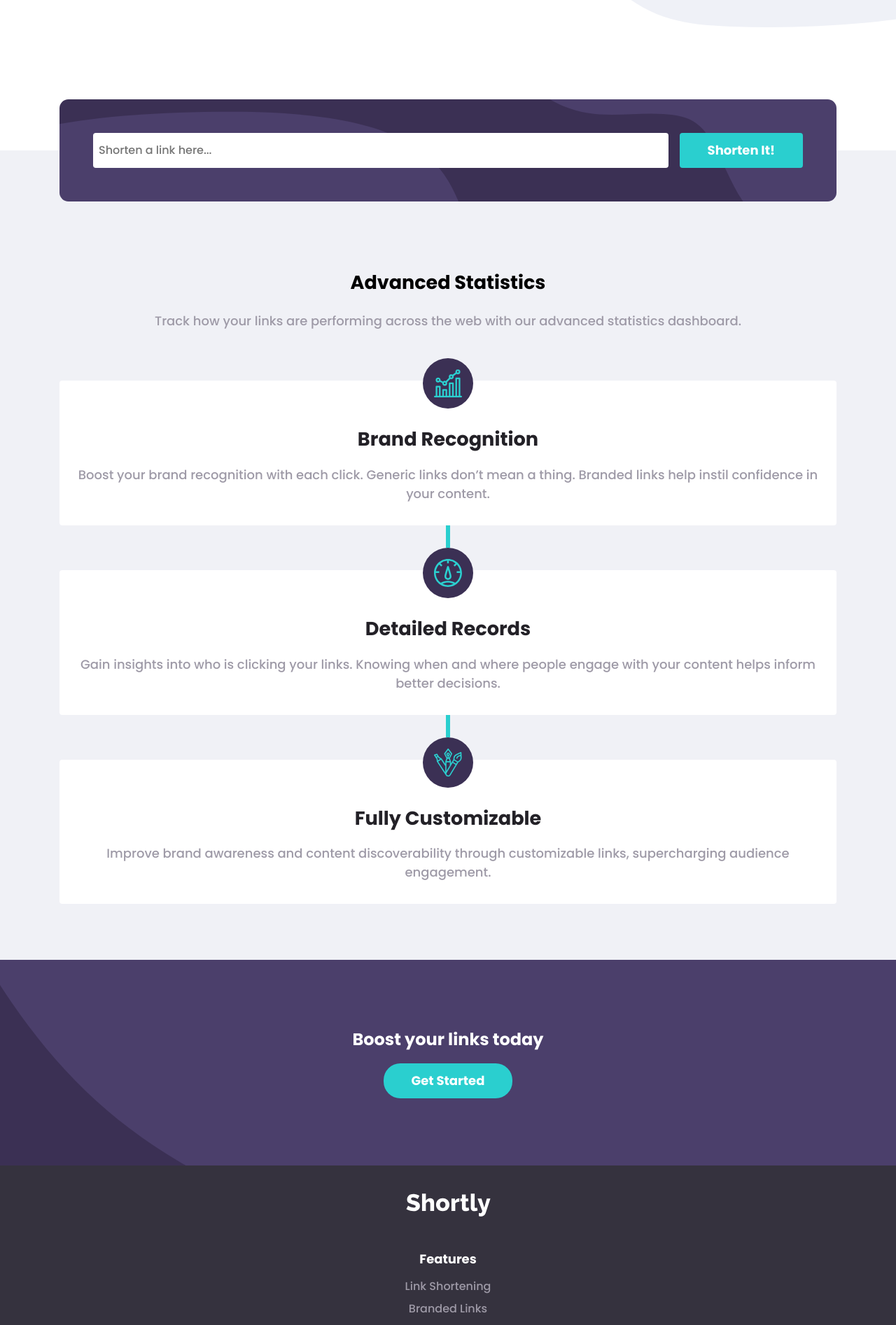
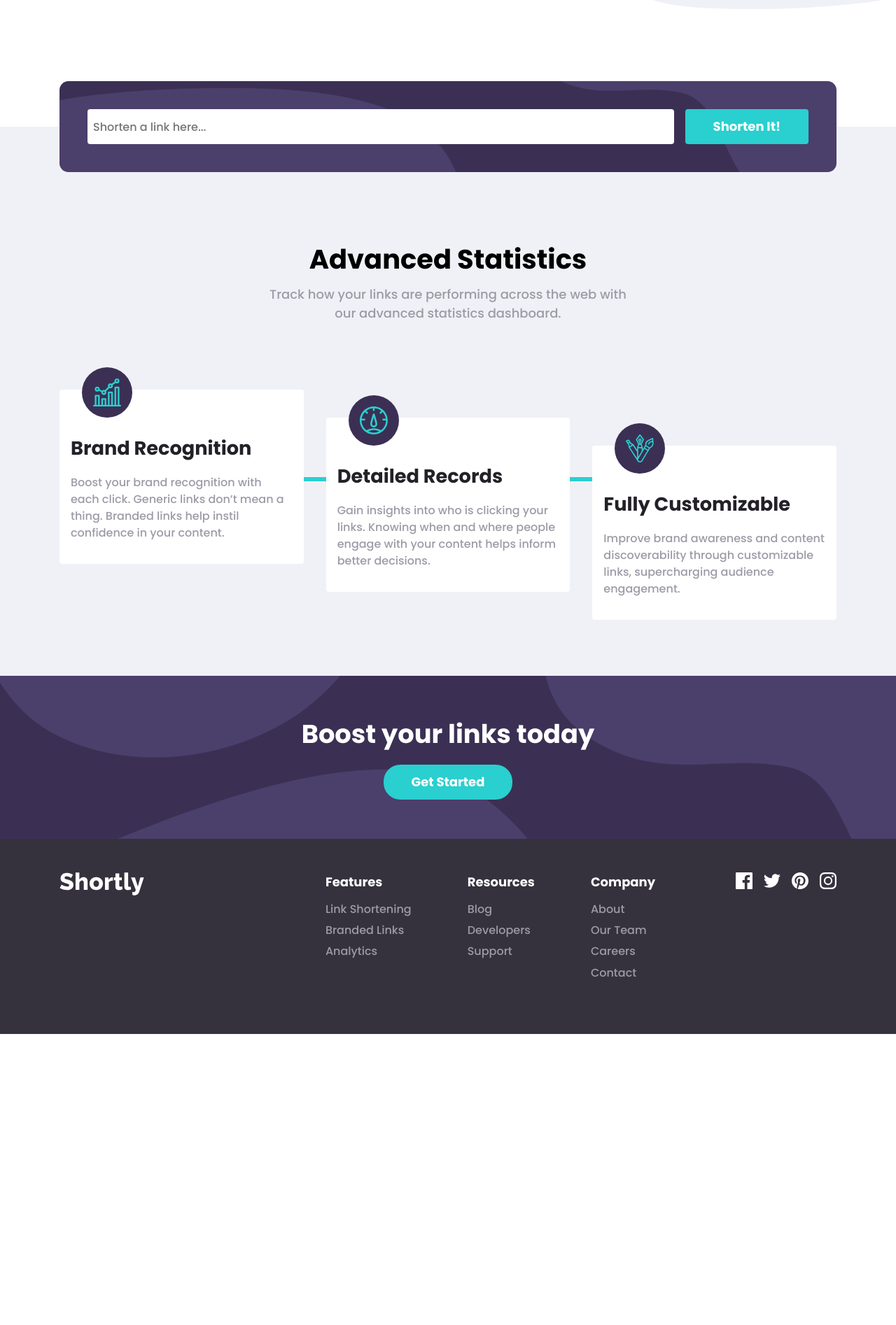
Before and after one commit to M9lTHblu/url-shortening, a React (Create React App) app: page / in a window 1280 px wide. Shown: the part 599-2493 px from the top of the page at 70% size. After the commit the page ends 2077 px from the top, so only its background shows below. Built offline with nearby package versions, Linux system fonts and the light colour scheme.

Commit message:
add desktop and mobile langing page

```diff
--- a/src/components/BoostLinks/BoostLinks.jsx
+++ b/src/components/BoostLinks/BoostLinks.jsx
@@ -1,12 +1,13 @@
 import styled from 'styled-components/macro';
-import bgm from '../../assets/images/bg-boost-mobile.svg'
+import bgm from '../../assets/images/bg-boost-mobile.svg';
+import bgd from '../../assets/images/bg-boost-desktop.svg';
 import {Button} from '../Button/Button';
 
 export const BoostLinks = () => {
   return (
       <Section>
         <h3>Boost your links today</h3>
-        <Button size='md' text='Get Started'/>
+        <Button size="md" text="Get Started" />
       </Section>
   );
 };
@@ -19,9 +20,20 @@ const Section = styled.section`
   background-size: cover;
   text-align: center;
 
-  h3{
+  h3 {
     margin-bottom: 1rem;
     font-size: 1.5rem;
     color: white;
   }
+
+  @media (min-width: 767px) {
+    padding: 3.5rem 0;
+    background-image: url(${bgd});
+    background-repeat: no-repeat;
+    background-size: cover;
+
+    h3 {
+      font-size: 2.3rem;
+    }
+  }
 `;
--- a/src/components/Button/Button.js
+++ b/src/components/Button/Button.js
@@ -7,7 +7,7 @@ export const Button = styled.input.attrs(({text}) => ({
   border: none;
   font-family: var(--family);
   font-size: var(--size);
-  font-weight: var(--weight-bold);
+
   color: white;
   background-color: var(--cyan);
   white-space: nowrap;
@@ -36,15 +36,18 @@ export const Button = styled.input.attrs(({text}) => ({
 // sizes
 
 const sm = css`
-  padding: 0 1.5rem;
-  line-height: 2.5;
+  padding: 0 1rem;
+  font-size: 1rem;
+  line-height: 2;
 `;
 const md = css`
   padding: 0 2.5rem;
+  font-weight: var(--weight-bold);
   line-height: 2.75;
 `;
 const lg = css`
   padding: 0 2.5rem;
+  font-weight: var(--weight-bold);
   line-height: 3.5;
 `;
 
--- a/src/components/Features/Features.jsx
+++ b/src/components/Features/Features.jsx
@@ -1,7 +1,7 @@
 import styled from 'styled-components/macro';
-import brand from '../../assets/images/icon-brand-recognition.svg'
-import detailed from '../../assets/images/icon-detailed-records.svg'
-import fully from '../../assets/images/icon-fully-customizable.svg'
+import brand from '../../assets/images/icon-brand-recognition.svg';
+import detailed from '../../assets/images/icon-detailed-records.svg';
+import fully from '../../assets/images/icon-fully-customizable.svg';
 
 export const Features = () => {
   return (
@@ -21,8 +21,10 @@ export const Features = () => {
               </CardImg>
               <h3>Brand Recognition</h3>
               <p>
-                Boost your brand recognition with each click. Generic links don’t
-                mean a thing. Branded links help instil confidence in your content.
+                Boost your brand recognition with each click. Generic links
+                don’t
+                mean a thing. Branded links help instil confidence in your
+                content.
               </p>
             </Card>
             <Card>
@@ -31,7 +33,8 @@ export const Features = () => {
               </CardImg>
               <h3>Detailed Records</h3>
               <p>
-                Gain insights into who is clicking your links. Knowing when and where
+                Gain insights into who is clicking your links. Knowing when and
+                where
                 people engage with your content helps inform better decisions.
               </p>
             </Card>
@@ -41,7 +44,8 @@ export const Features = () => {
               </CardImg>
               <h3>Fully Customizable</h3>
               <p>
-                Improve brand awareness and content discoverability through customizable
+                Improve brand awareness and content discoverability through
+                customizable
                 links, supercharging audience engagement.
               </p>
             </Card>
@@ -49,14 +53,14 @@ export const Features = () => {
         </Container>
       </Section>
 
-  )
-}
+  );
+};
 
 const Section = styled.section`
   padding: 6rem 0 5rem;
   color: var(--gray);
   background-color: #F0F1F6;
-`
+`;
 const Container = styled.section.attrs({
   className: 'wrapper',
 })`
@@ -64,20 +68,54 @@ const Container = styled.section.attrs({
 `;
 
 const CardContainer = styled.div`
-  display: flex;
-  flex-direction: column;
+  position: relative;
+  display: grid;
   gap: 4rem;
-`
+
+  ::before {
+    content: '';
+    position: absolute;
+    left: calc(50% - (.4rem / 2));
+    height: 100%;
+    width: .4rem;
+    background-color: var(--cyan);
+  }
+
+  @media (min-width: 767px) {
+    margin: 0 0 5rem;
+    grid-template-columns: repeat(3, 1fr);
+    gap: 2rem;
+    & :nth-child(2) {
+      top: 2.5rem;
+    }
+
+    & :nth-child(3) {
+      top: 5rem;
+    }
+
+    ::before {
+      content: '';
+      position: absolute;
+      top: 50%;
+      left: 0;
+      width: 100%;
+      height: .4rem;
+      background-color: var(--cyan);
+    }
+  }
+`;
 
 const Card = styled.article`
   position: relative;
+  z-index: 3;
   padding: 4rem 1rem 2rem;
   border-radius: var(--square-radius);
+
   text-align: center;
   background-color: #fff;
+
   display: flex;
   flex-direction: column;
-  justify-content: center;
   align-items: center;
   gap: 1rem;
 
@@ -86,15 +124,15 @@ const Card = styled.article`
     font-size: 1.7rem;
   }
 
-  :nth-child(-n+2)::before {
-    content: '';
-    position: absolute;
-    bottom: -2rem;
-    height: 2rem;
-    width: .4rem;
-    background-color: var(--cyan);
+  p {
+    font-size: 1rem;
   }
-`
+
+  @media (min-width: 767px) {
+    text-align: left;
+    align-items: flex-start;
+  }
+`;
 
 const CardImg = styled.div`
   position: absolute;
@@ -108,16 +146,27 @@ const CardImg = styled.div`
   img {
     width: 100%;
   }
-`
+
+  @media (min-width: 767px) {
+    left: 2rem;
+  }
+`;
 
 const TextContent = styled.div`
   margin-bottom: 4.5rem;
   text-align: center;
   display: flex;
   flex-direction: column;
-  gap: 1.3rem;
-
+gap: .5rem;
   h2 {
     color: black;
   }
-`
+
+  @media (min-width: 767px) {
+    h2 {
+      font-size: 2.4rem;
+    }
+    width: 47%;
+    margin: 0 auto 6rem;
+  }
+`;
--- a/src/components/Footer/Footer.jsx
+++ b/src/components/Footer/Footer.jsx
@@ -1,53 +1,25 @@
 import styled from 'styled-components/macro';
+import data from './footerData'
 import {ReactComponent as Logo} from '../../assets/images/logo.svg';
-import {Link as StyledLink} from '../Header/Links';
-import {
-  ReactComponent as Facebook,
-} from '../../assets/images/icon-facebook.svg';
+import {ReactComponent as Facebook} from '../../assets/images/icon-facebook.svg';
 import {ReactComponent as Twitter} from '../../assets/images/icon-twitter.svg';
-import {
-  ReactComponent as Pinterest,
-} from '../../assets/images/icon-pinterest.svg';
-import {
-  ReactComponent as Instagram,
-} from '../../assets/images/icon-instagram.svg';
+import {ReactComponent as Pinterest} from '../../assets/images/icon-pinterest.svg';
+import {ReactComponent as Instagram} from '../../assets/images/icon-instagram.svg';
+import {LinksGroup} from './LinksGroup';
 
-const data = [
-  {
-    title: 'Features', links: [
-      'Link Shortening',
-      'Branded Links',
-      'Analytics',
-    ],
-  },
-  {
-    title: 'Resources', links: [
-      'Blog',
-      'Developers',
-      'Support',
-    ],
-  },
-  {
-    title: 'Company', links: [
-      'About',
-      'Our Team',
-      'Careers',
-      'Contact',
-    ],
-  },
-];
+
 export const Footer = () => {
   return (
       <footer style={{backgroundColor: 'var(--dark-blue)'}}>
         <Container>
-          <WhiteLogo>
+          <LogoContainer>
             <Logo />
-          </WhiteLogo>
-          <ul>
+          </LogoContainer>
+          <GroupsContainer>
             {data.map((item, i) => (
-                <LinksGroup key={i} obj={item} />
+                <LinksGroup key={i} {...item} />
             ))}
-          </ul>
+          </GroupsContainer>
           <IconsContainer>
             <Facebook />
             <Twitter />
@@ -59,49 +31,43 @@ export const Footer = () => {
   );
 };
 
-const LinksGroup = ({obj}) => {
-  return (
-      <>
-        <Title>{obj.title}</Title>
-        <ul style={{listStyle: 'none', padding: '.7rem 0 2rem'}}>
-          {obj.links.map((link, i) => (
-              <li key={i} style={{marginBottom: '.3rem'}}>
-                <Link href={'/' + link}>
-                  {link}
-                </Link>
-              </li>
-          ))}
-        </ul>
-      </>
-  );
-};
-
 const Container = styled.div.attrs({
   className: 'wrapper',
 })`
+  padding: 2.5rem 0;
   text-align: center;
+
+  @media (min-width: 767px) {
+    padding-top: 3rem;
+    display: flex;
+    justify-content: space-between;
+    align-items: flex-start;
+  }
 `;
 
-const WhiteLogo = styled.div`
-  padding: 2.5rem 0;
+const GroupsContainer = styled.ul`
+  display: flex;
+  flex-direction: column;
+
+  @media (min-width: 767px) {
+    margin-left: 9rem;
+    flex-direction: row;
+    gap: 5rem;
+  }
+`;
+
+const LogoContainer = styled.div`
 
   svg {
     path {
       fill: white;
     }
-
     cursor: pointer;
   }
 
-`;
-
-const Title = styled.h4`
-  color: white;
-`;
-
-const Link = styled(StyledLink)`
-  font-size: 1rem;
-  color: var(--gray);
+  @media (min-width: 767px) {
+    padding: 0;
+  }
 `;
 
 const IconsContainer = styled.div`
@@ -114,4 +80,8 @@ const IconsContainer = styled.div`
   svg {
     cursor: pointer;
   }
+
+  @media (min-width: 767px) {
+    padding: 0;
+  }
 `;
--- /dev/null
+++ b/src/components/Footer/LinksGroup.jsx
@@ -0,0 +1,34 @@
+import styled from 'styled-components/macro';
+import {Link as StyledLink} from '../Header/Links';
+
+export const LinksGroup = ({title, links}) => {
+  return (
+      <LinksContainer>
+        <h4>{title}</h4>
+        <ul style={{listStyle: 'none', padding: '.7rem 0 2rem'}}>
+          {links.map((link, i) => (
+              <li key={i} style={{marginBottom: '.2rem'}}>
+                <Link href={'/' + link}>
+                  {link}
+                </Link>
+              </li>
+          ))}
+        </ul>
+      </LinksContainer>
+  );
+};
+
+const LinksContainer = styled.div`
+  h4 {
+    color: white;
+  }
+
+  @media (min-width: 767px) {
+    text-align: left;
+  }
+`;
+
+const Link = styled(StyledLink)`
+  font-size: 1rem;
+  color: var(--gray);
+`;
--- /dev/null
+++ b/src/components/Footer/footerData.js
@@ -0,0 +1,26 @@
+const data = [
+  {
+    title: 'Features', links: [
+      'Link Shortening',
+      'Branded Links',
+      'Analytics',
+    ],
+  },
+  {
+    title: 'Resources', links: [
+      'Blog',
+      'Developers',
+      'Support',
+    ],
+  },
+  {
+    title: 'Company', links: [
+      'About',
+      'Our Team',
+      'Careers',
+      'Contact',
+    ],
+  },
+];
+
+export default data;
--- a/src/components/Form/Form.jsx
+++ b/src/components/Form/Form.jsx
@@ -24,9 +24,10 @@ const Container = styled.form`
   gap: 1rem;
 
   @media (min-width: 767px) {
-    padding: 3rem;
+    padding: 2.5rem;
     background-image: url(${bgd});
     background-position: left;
+    background-size: cover;
     background-repeat: no-repeat;
 
     display: flex;
--- a/src/components/Header/Login.jsx
+++ b/src/components/Header/Login.jsx
@@ -1,11 +1,11 @@
 import styled from 'styled-components';
 import {Button} from '../Button/Button';
 
-export const Login = () => {
+export const Login = ({btnSize = ''}) => {
   return (
       <Container>
-        <Button size="md" $style="link" text="Login" />
-        <Button sixe="md" text="Sign Up" />
+        <Button  $style="link" text="Login" />
+        <Button size={btnSize} text="Sign Up" />
       </Container>
   );
 };
--- a/src/components/Header/Modal.jsx
+++ b/src/components/Header/Modal.jsx
@@ -15,7 +15,7 @@ export const Modal = ({isOpen}) => {
                 exit={{opacity: 0}}
             >
               <Links links={links}/>
-              <Login />
+              <Login btnSize='md'/>
             </Container>)}
       </AnimatePresence>
   );
--- a/src/components/Header/Nav.js
+++ b/src/components/Header/Nav.js
@@ -13,6 +13,7 @@ export const Nav = styled.nav`
   @media (min-width: 767px) {
     padding-left: 2.5rem;
     ul {
+      font-size: 1rem;
       flex-grow: 1;
     }
   }
--- a/src/components/Hero/Hero.jsx
+++ b/src/components/Hero/Hero.jsx
@@ -31,6 +31,8 @@ const Section = styled.section.attrs({
 
   @media (min-width: 767px) {
     flex-direction: row-reverse;
+    justify-content: space-between;
+    align-items: center;
   }
 `;
 
@@ -45,8 +47,7 @@ const ImgContainer = styled.div`
     width: 150%;
     @media (min-width: 767px) {
       position: relative;
-      right: -100px;
-      width: 135%;
+      right: -1rem;
     }
   }
 `;
@@ -72,11 +73,11 @@ const TextContent = styled.article`
 
   @media (min-width: 767px){
 
-    width: 40%;
+    width: 60%;
     text-align: left;
 
     h1 {
-      font-size: 3.5rem;
+      font-size: 3.8rem;
     }
 
     p{
--- a/src/index.css
+++ b/src/index.css
@@ -53,7 +53,7 @@ body {
   margin: 0 auto;
 }
 
-@media (max-width: 767px) {
+@media (max-width: 1110px) {
   .wrapper {
     padding: 0 1.5rem;
   }
```
